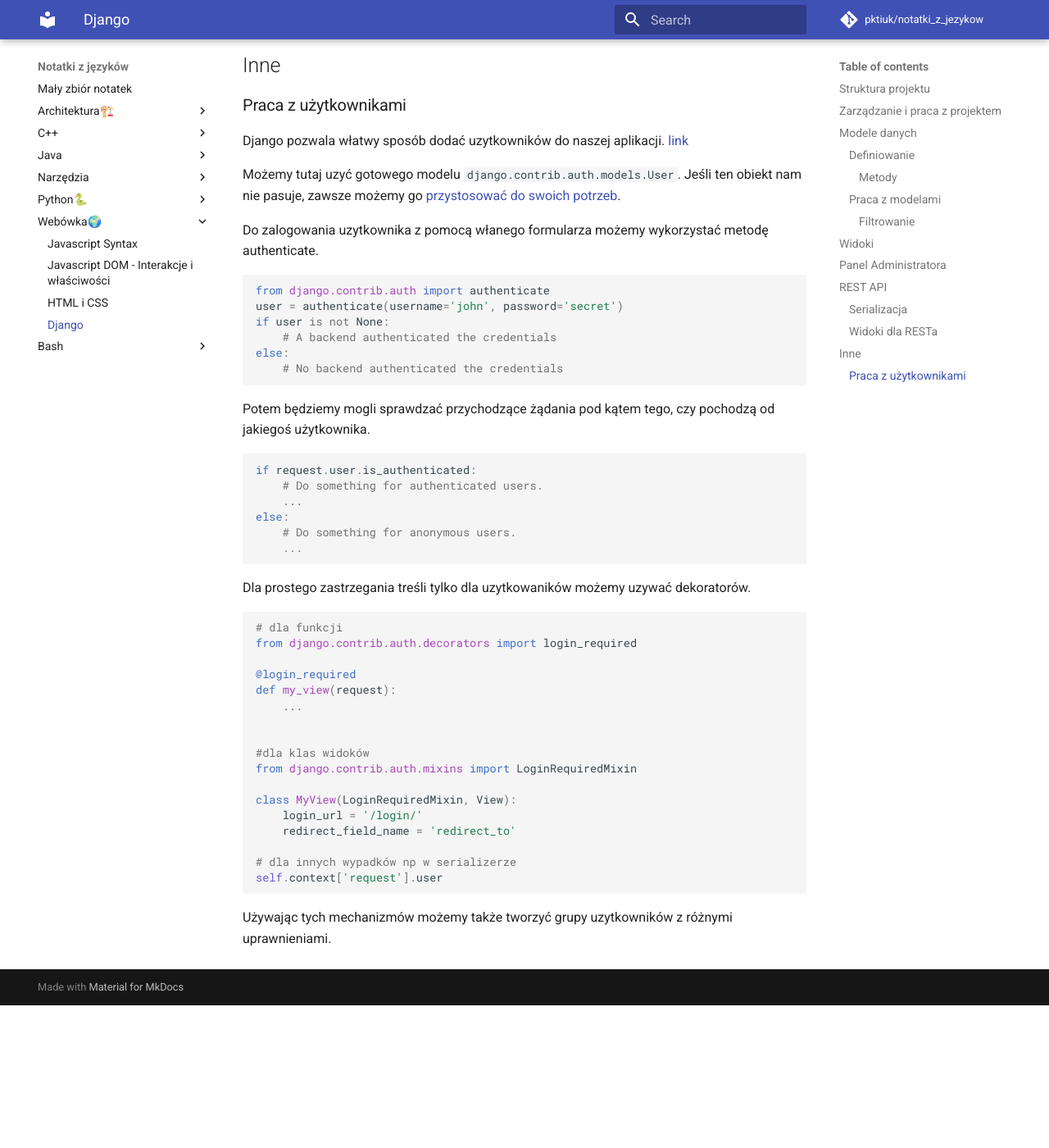
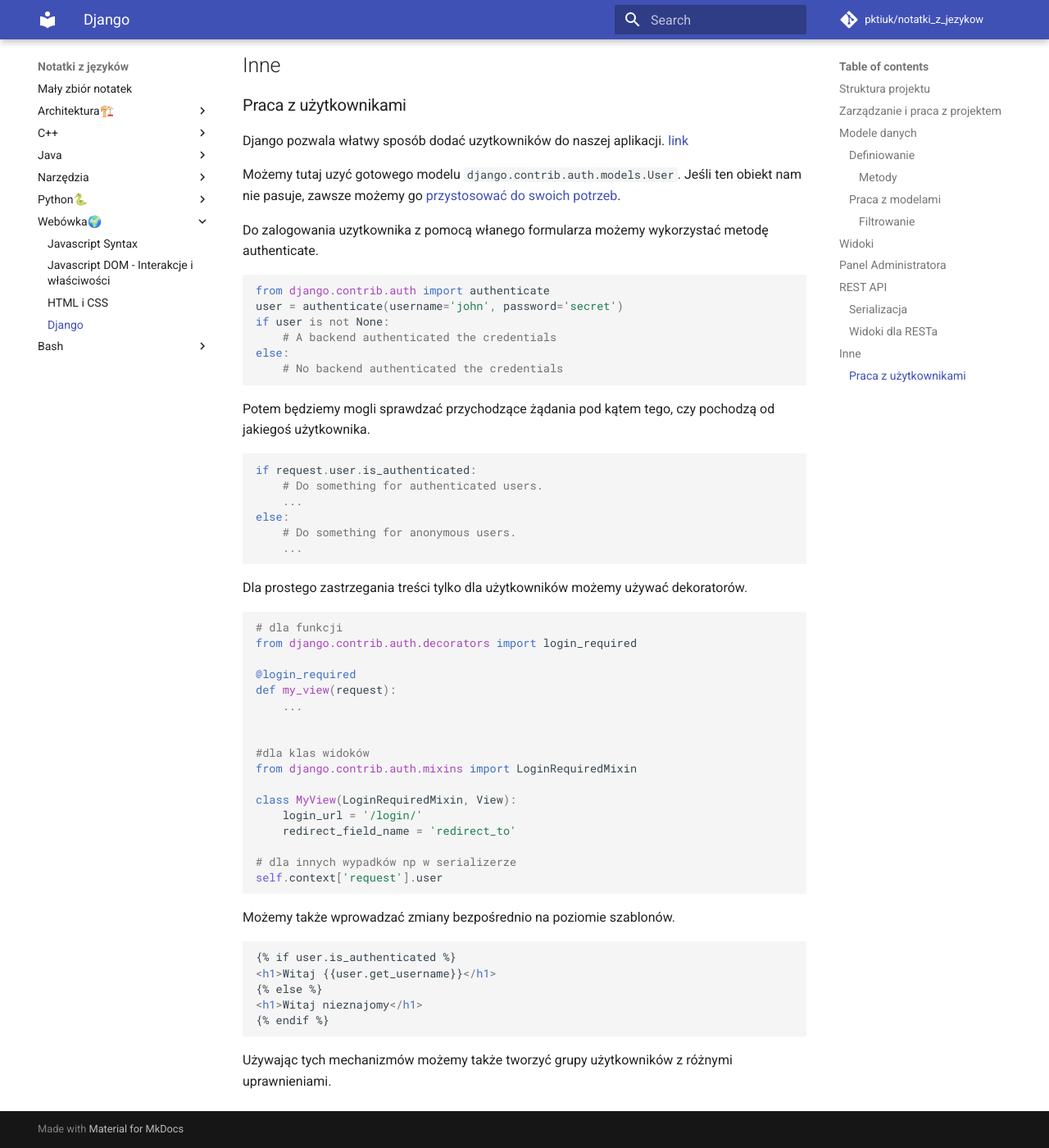
Before and after one commit to pktiuk/notatki_z_jezykow, an MkDocs documentation site: the page built from docs/Webówka🌍/9_django.md, in a window 1280 px wide and 1400 px high, scrolled down 6388 px. Shown: the whole window at 82% size. Built offline with MkDocs 1.6.1 and Material for MkDocs 9.7.7, drawn with Linux system fonts in a browser that asks for light colours; comment, search, counter and statistics services are not loaded; before the commit the page ends 7614 px from its top, so only the background shows below that.

Commit message:
Użytkownicy w szablonach

````diff
--- a/docs/Webówka🌍/9_django.md
+++ b/docs/Webówka🌍/9_django.md
@@ -305,7 +305,7 @@
     ...
 ```
 
-Dla prostego zastrzegania treśli tylko dla uzytkowaników możemy uzywać dekoratorów.
+Dla prostego zastrzegania treści tylko dla użytkowników możemy używać dekoratorów.
 
 ```python
 # dla funkcji
@@ -327,4 +327,14 @@
 self.context['request'].user
 ```
 
-Używając tych mechanizmów możemy także tworzyć grupy uzytkowników z różnymi uprawnieniami.
+Możemy także wprowadzać zmiany bezpośrednio na poziomie szablonów.
+
+```html
+{% if user.is_authenticated %}
+<h1>Witaj {{user.get_username}}</h1>
+{% else %}
+<h1>Witaj nieznajomy</h1>
+{% endif %}
+```
+
+Używając tych mechanizmów możemy także tworzyć grupy użytkowników z różnymi uprawnieniami.
````
